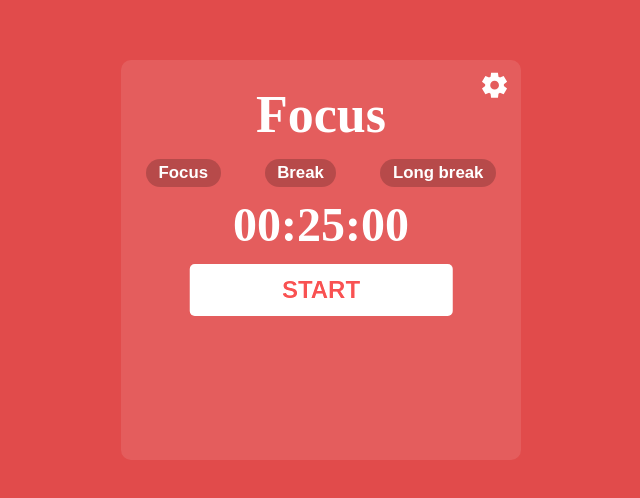
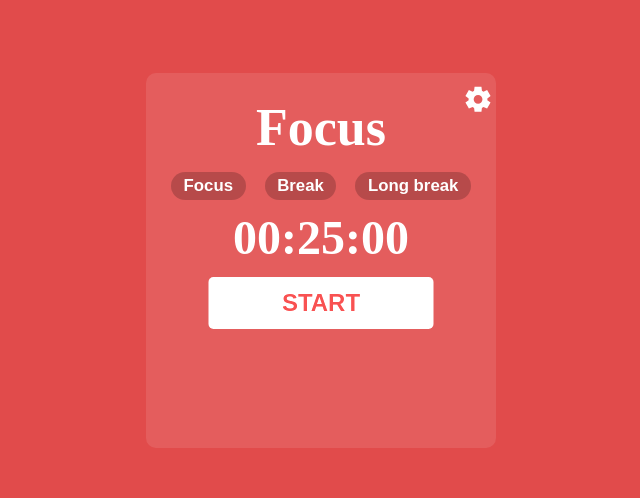
Before and after one commit to jos-cab/Pomodoro, a React (Vite) app: page / in a window 1280 px wide. Shown: the part 140-638 px from the top of the page, without its empty margins (319-959 px from the left). Built offline with nearby package versions, Linux system fonts and the light colour scheme; a web font is replaced by a local one.

Commit message:
change size

```diff
--- a/src/App.css
+++ b/src/App.css
@@ -14,8 +14,8 @@ main {
 	background-color: rgba(255, 255, 255, 0.1);
 	max-width: 90%;
 	max-height: 90%;
-	min-width: 400px;
-	min-height: 400px;
+	min-width: 350px;
+	min-height: 375px;
 	border-radius: 10px;
 	padding: 25px;
 }
@@ -50,7 +50,7 @@ main {
 
 .settings-btn {
 	position: absolute;
-	transform: translate(calc(250px + 50%), -25%);
+	transform: translate(295px, -40%);
 	width: 2em;
 	height: 2em;
 	cursor: pointer;
@@ -59,5 +59,5 @@ main {
 }
 
 .settings-btn img {
-	transform: translate(163%, -33%) scale(0.75);
+	transform: translate(-20%, -20%) scale(0.75);
 }
```
